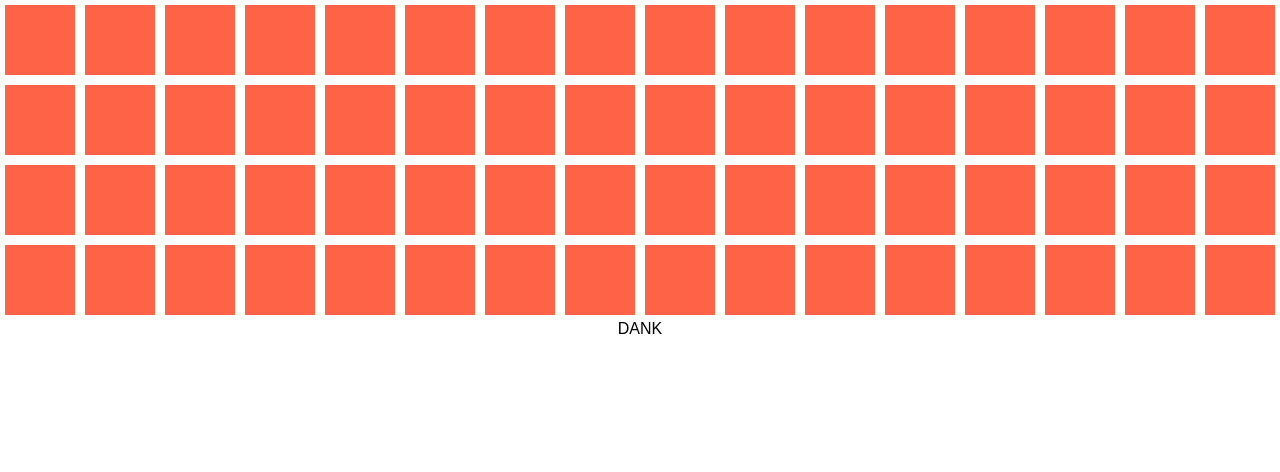
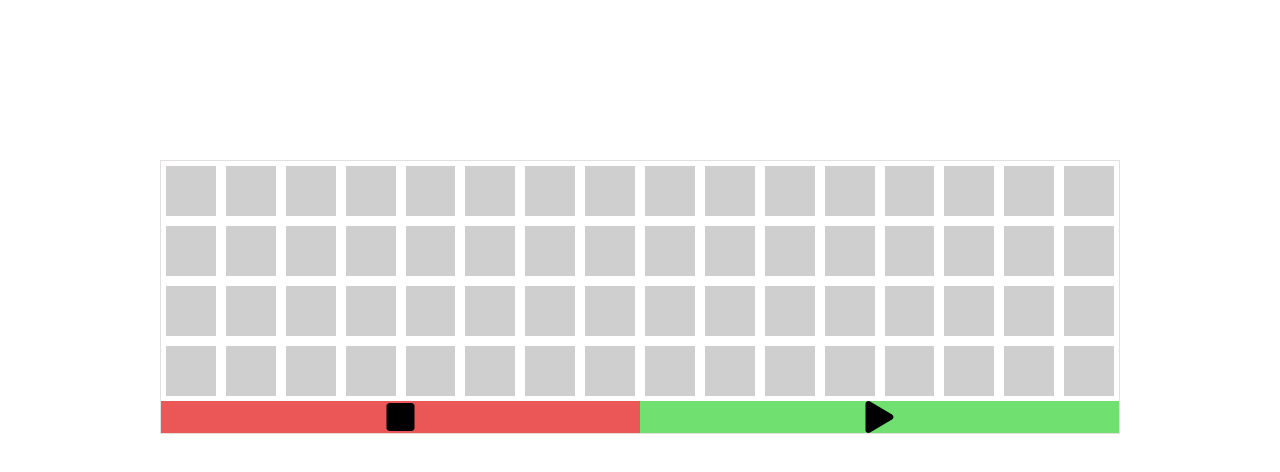
Before and after one commit to hvdson/tone-js-sandbox, a React (Create React App) app: page / in a window 1280 px wide. Shown: the top 472 px of the page. Built offline with nearby package versions, Linux system fonts and the light colour scheme.

Commit message:
added play/stop button in css styling

```diff
--- a/public/index.html
+++ b/public/index.html
@@ -37,4 +37,5 @@
       To create a production bundle, use `npm run build` or `yarn build`.
     -->
   </body>
+  <script defer src="https://use.fontawesome.com/releases/v5.0.9/js/all.js" integrity="sha384-8iPTk2s/jMVj81dnzb/iFR2sdA7u06vHJyyLlAd4snFpCl/SnyUjRrbdJsw1pGIl" crossorigin="anonymous"></script>
 </html>
--- a/src/App.css
+++ b/src/App.css
@@ -6,6 +6,12 @@
 .container {
   flex-direction: row;
   -webkit-flex-flow: row;
+  border: 1px solid rgb(228, 223, 223);
+  margin: 10rem;
+}
+
+.transport {
+  display: block;
 }
 
 .flex-container {
@@ -23,7 +29,7 @@
 }
 
 .flex-item {
-  background: tomato;
+  background: rgb(207, 207, 207);
   margin: 5px;
   color: white;
   font-weight: bold;
@@ -42,3 +48,20 @@
 .instrument-name {
   margin-top: 20px;
 }
+
+.track-controls {
+  flex: 1;
+  display: flex;
+}
+
+.play-button {
+  flex: 1;
+  background-color: rgb(112, 224, 112);
+  height: 2rem;
+}
+
+.stop-button {
+  flex: 1;
+  background-color: rgb(235, 86, 86);
+  height: 2rem;
+}
--- a/src/components/Grid.jsx
+++ b/src/components/Grid.jsx
@@ -45,16 +45,16 @@ export default class Grid extends Component {
   render() {
     return (
       <div className="container">
-        <div id="transport-grid">
+        <div id="transport-grid" className="transport">
           {this._renderFlexItem('KICK')}
           {this._renderFlexItem('SNARE')}
           {this._renderFlexItem('HAT')}
           {this._renderFlexItem('TOM')}
         </div>
-        <div className="instrument-labels">
-          <span>DANK</span>
-        </div>
-
+        <footer className="track-controls">
+          <i className="fas fa-stop stop-button"></i>
+          <i className="fas fa-play play-button"></i>
+        </footer>
       </div>
     )
   }
```
